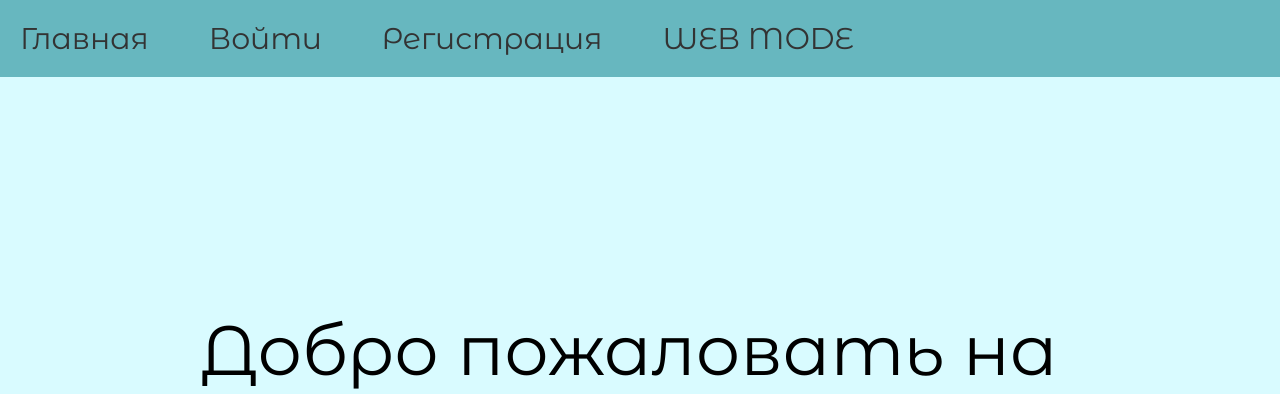
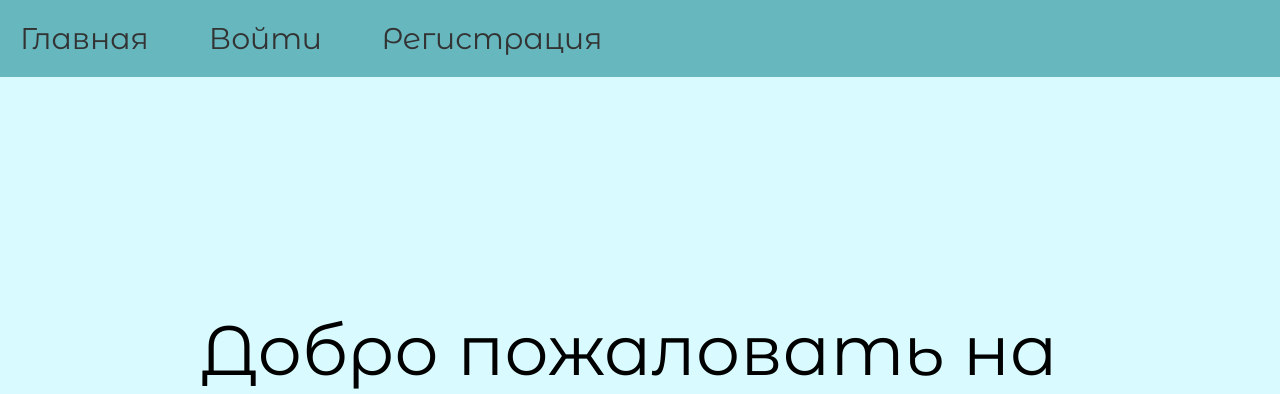
Before and after one commit to MaryKhm656/task-manager, a FastAPI app: page / in a window 1280 px wide. Shown: the top 394 px of the page. Run offline with FastAPI, Linux system fonts and the light colour scheme.

Commit message:
Edit gui

```diff
--- a/templates/base.html
+++ b/templates/base.html
@@ -25,11 +25,6 @@
                 <li><a href="/login">Войти</a></li>
                 <li><a href="/register">Регистрация</a></li>
             {% endif %}
-            {% if request.state.is_gui %}
-                <div>GUI MODE</div>
-            {% else %}
-                <div>WEB MODE</div>
-            {% endif %}
         </ul>
     </nav>
 </header>
```
Also changed, not shown: 1 other file.
